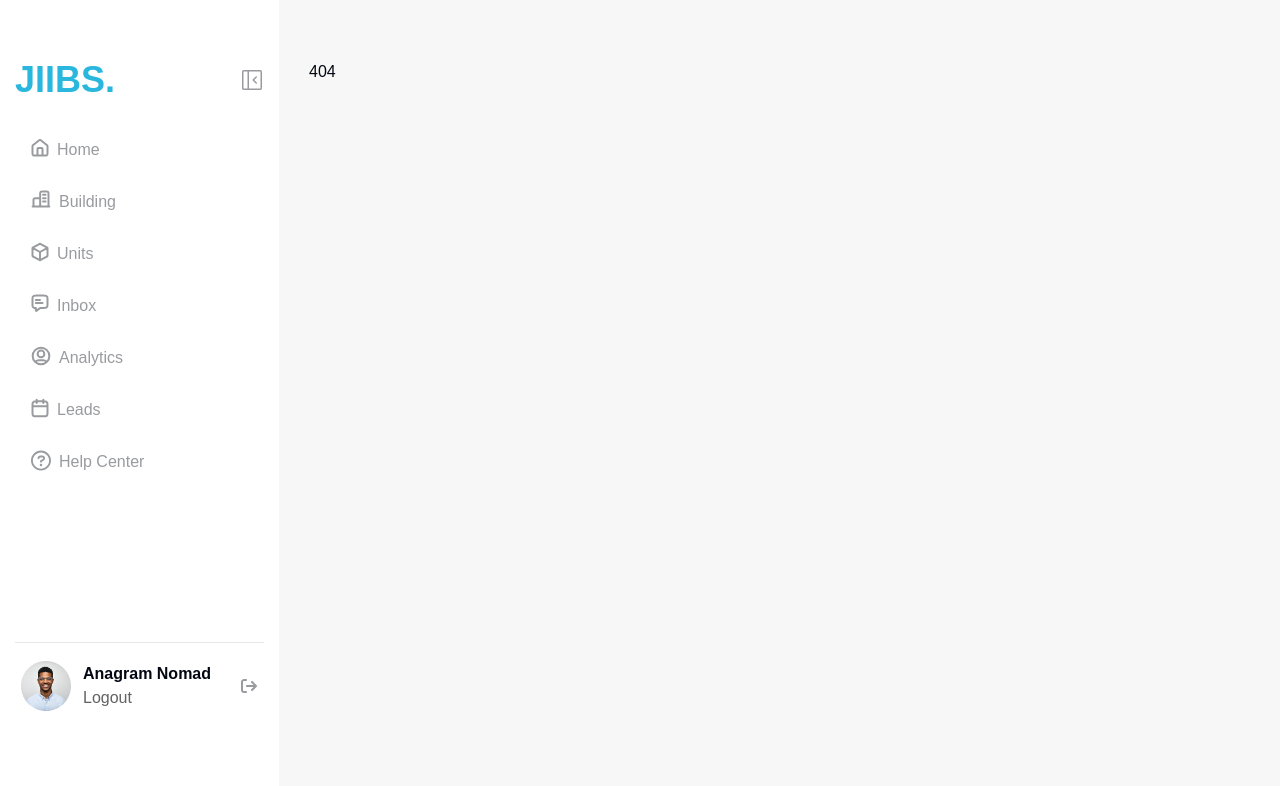
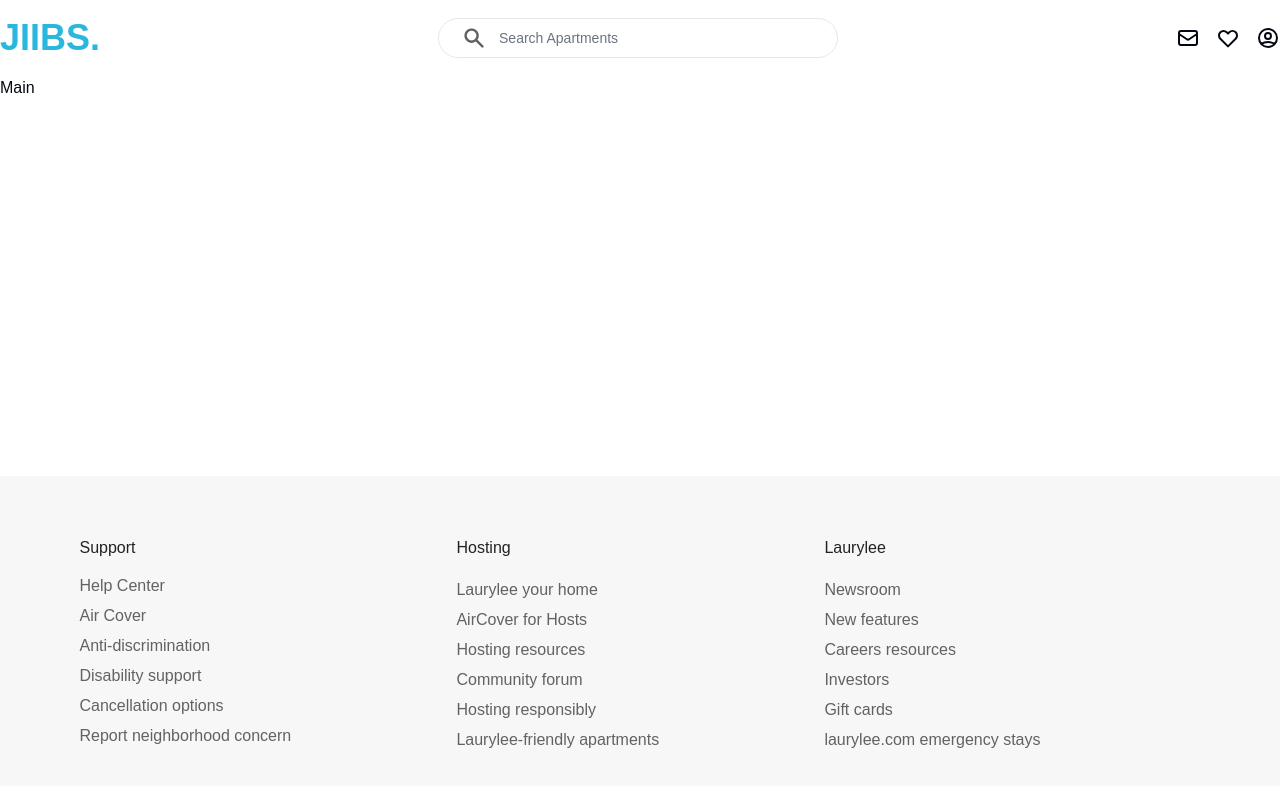
Before and after one commit to Nazofer/jiibs, a React (Vite) app: page /book in a window 1280 px wide. Before the commit this address had no page. Shown: the top 786 px of the page. Built offline with nearby package versions, Linux system fonts and the light colour scheme; a web font is replaced by a local one.

Commit message:
feat: added header, footer components

```diff
--- a/src/App.tsx
+++ b/src/App.tsx
@@ -2,6 +2,7 @@ import Sidebar from './components/sidebar';
 import { BrowserRouter as Router, Route, Routes } from 'react-router-dom';
 import Building from './pages/building';
 import Units from './pages/units';
+import BookATour from './pages/bookATour';
 
 interface Page {
   page: string;
@@ -45,6 +46,7 @@ function App() {
             }
           />
         ))}
+        <Route path='/book' element={<BookATour />} />
       </Routes>
     </Router>
   );
--- /dev/null
+++ b/src/components/footer/index.tsx
@@ -0,0 +1,180 @@
+import React from 'react';
+import { Link } from 'react-router-dom';
+import { Separator } from '../ui/separator';
+import { RiInstagramLine } from 'react-icons/ri';
+import { RiFacebookCircleFill } from 'react-icons/ri';
+import { RiTwitterXFill } from 'react-icons/ri';
+
+interface TextLink {
+  title: string;
+  href: string;
+}
+
+interface IconLink {
+  icon: React.ReactNode;
+  href: string;
+}
+
+const SupportLinks: TextLink[] = [
+  {
+    title: 'Help Center',
+    href: '#',
+  },
+  {
+    title: 'Air Cover',
+    href: '#',
+  },
+  {
+    title: 'Anti-discrimination',
+    href: '#',
+  },
+  {
+    title: 'Disability support',
+    href: '#',
+  },
+  {
+    title: 'Cancellation options',
+    href: '#',
+  },
+  {
+    title: 'Report neighborhood concern',
+    href: '#',
+  },
+];
+
+const HostingLinks: TextLink[] = [
+  {
+    title: 'Laurylee your home',
+    href: '#',
+  },
+  {
+    title: 'AirCover for Hosts',
+    href: '#',
+  },
+  {
+    title: 'Hosting resources',
+    href: '#',
+  },
+  {
+    title: 'Community forum',
+    href: '#',
+  },
+  {
+    title: 'Hosting responsibly',
+    href: '#',
+  },
+  {
+    title: 'Laurylee-friendly apartments',
+    href: '#',
+  },
+];
+
+const LauryleeLinks: TextLink[] = [
+  {
+    title: 'Newsroom',
+    href: '#',
+  },
+  {
+    title: 'New features',
+    href: '#',
+  },
+  {
+    title: 'Careers resources',
+    href: '#',
+  },
+  {
+    title: 'Investors',
+    href: '#',
+  },
+  {
+    title: 'Gift cards',
+    href: '#',
+  },
+  {
+    title: 'laurylee.com emergency stays',
+    href: '#',
+  },
+];
+
+const SocialLinks: IconLink[] = [
+  {
+    icon: <RiFacebookCircleFill className='size-4 text-white' />,
+    href: 'https://www.facebook.com/',
+  },
+  {
+    icon: <RiTwitterXFill className='size-4 text-white' />,
+    href: 'https://twitter.com/',
+  },
+  {
+    icon: <RiInstagramLine className='size-4 text-white' />,
+    href: 'https://www.instagram.com/',
+  },
+];
+
+const Footer: React.FC = () => {
+  return (
+    <footer className='bg-lightGray pt-[3.75rem] pb-[1.875rem] h-[400px]'>
+      <div className='max-w-[70.0625rem] w-full m-auto'>
+        <div className='flex items-start justify-between mb-12 mr-[160px]'>
+          <div className='flex flex-col gap-1.5'>
+            <h2 className='paragraph-1 text-black mb-2'>Support</h2>
+            {SupportLinks.map((link, index) => (
+              <p key={index} className='paragraph-1 text-darkGray'>
+                <Link to={link.href}>{link.title}</Link>
+              </p>
+            ))}
+          </div>
+          <div className='flex flex-col gap-1.5'>
+            <h2 className='paragraph-1 text-black mb-3'>Hosting</h2>
+            {HostingLinks.map((link, index) => (
+              <p key={index} className='paragraph-1 text-darkGray'>
+                <Link to={link.href}>{link.title}</Link>
+              </p>
+            ))}
+          </div>
+          <div className='flex flex-col gap-1.5'>
+            <h2 className='paragraph-1 text-black mb-3'>Laurylee</h2>
+            {LauryleeLinks.map((link, index) => (
+              <p key={index} className='paragraph-1 text-darkGray'>
+                <Link to={link.href}>{link.title}</Link>
+              </p>
+            ))}
+          </div>
+        </div>
+        <Separator className='mb-5' />
+        <div className='flex'>
+          <p className='paragraph-1 text-darkGray mr-10'>
+            © 2024 Laurylee. All rights reserved
+          </p>
+          <ul className='flex gap-5 mr-auto list-inside list-disc'>
+            <li>
+              <Link to='#'>Terms</Link>
+            </li>
+            <li>
+              <Link to='#'>Sitemap</Link>
+            </li>
+            <li>
+              <Link to='#'>Privacy</Link>
+            </li>
+            <li>
+              <Link to='#'>Contact</Link>
+            </li>
+          </ul>
+          <div className='flex gap-4'>
+            {SocialLinks.map((link, index) => (
+              <Link
+                key={index}
+                to={link.href}
+                className='size-6 bg-black flex justify-center items-center hover:bg-black/80 transition-all duration-200 ease-in-out'
+              >
+                {link.icon}
+              </Link>
+            ))}
+          </div>
+        </div>
+      </div>
+    </footer>
+  );
+};
+
+export default Footer;
--- /dev/null
+++ b/src/components/header/index.tsx
@@ -0,0 +1,30 @@
+import React from 'react';
+import { Input } from '../ui/input';
+import { HiOutlineMail } from 'react-icons/hi';
+import { HiOutlineHeart } from 'react-icons/hi';
+import { HiOutlineUserCircle } from 'react-icons/hi';
+import { HiSearch } from 'react-icons/hi';
+
+const Header: React.FC = () => {
+  return (
+    <header className='py-[1.125rem]'>
+      <div className='max-w-[86.5625rem] m-auto flex items-center justify-between'>
+        <h2 className='heading-1 text-primaryColor'>JIIBS.</h2>
+        <div className='max-w-[25rem] w-full flex items-center relative'>
+          <Input
+            className='rounded-[6.1875rem] pl-[60px] bg-transparent'
+            placeholder='Search Apartments'
+          />
+          <HiSearch className='size-6 cursor-pointer text-darkGray absolute left-6 -z-10' />
+        </div>
+        <div className='flex items-center gap-4'>
+          <HiOutlineMail className='size-6 cursor-pointer' />
+          <HiOutlineHeart className='size-6 cursor-pointer' />
+          <HiOutlineUserCircle className='size-6 cursor-pointer' />
+        </div>
+      </div>
+    </header>
+  );
+};
+
+export default Header;
--- /dev/null
+++ b/src/pages/bookATour/index.tsx
@@ -0,0 +1,15 @@
+import Footer from '@/components/footer';
+import Header from '@/components/header';
+import React from 'react';
+
+const BookATour: React.FC = () => {
+  return (
+    <div className='h-full overflow-y-auto'>
+      <Header></Header>
+      <main className='min-h-[100%] -mb-[400px]'>Main</main>
+      <Footer></Footer>
+    </div>
+  );
+};
+
+export default BookATour;
```
